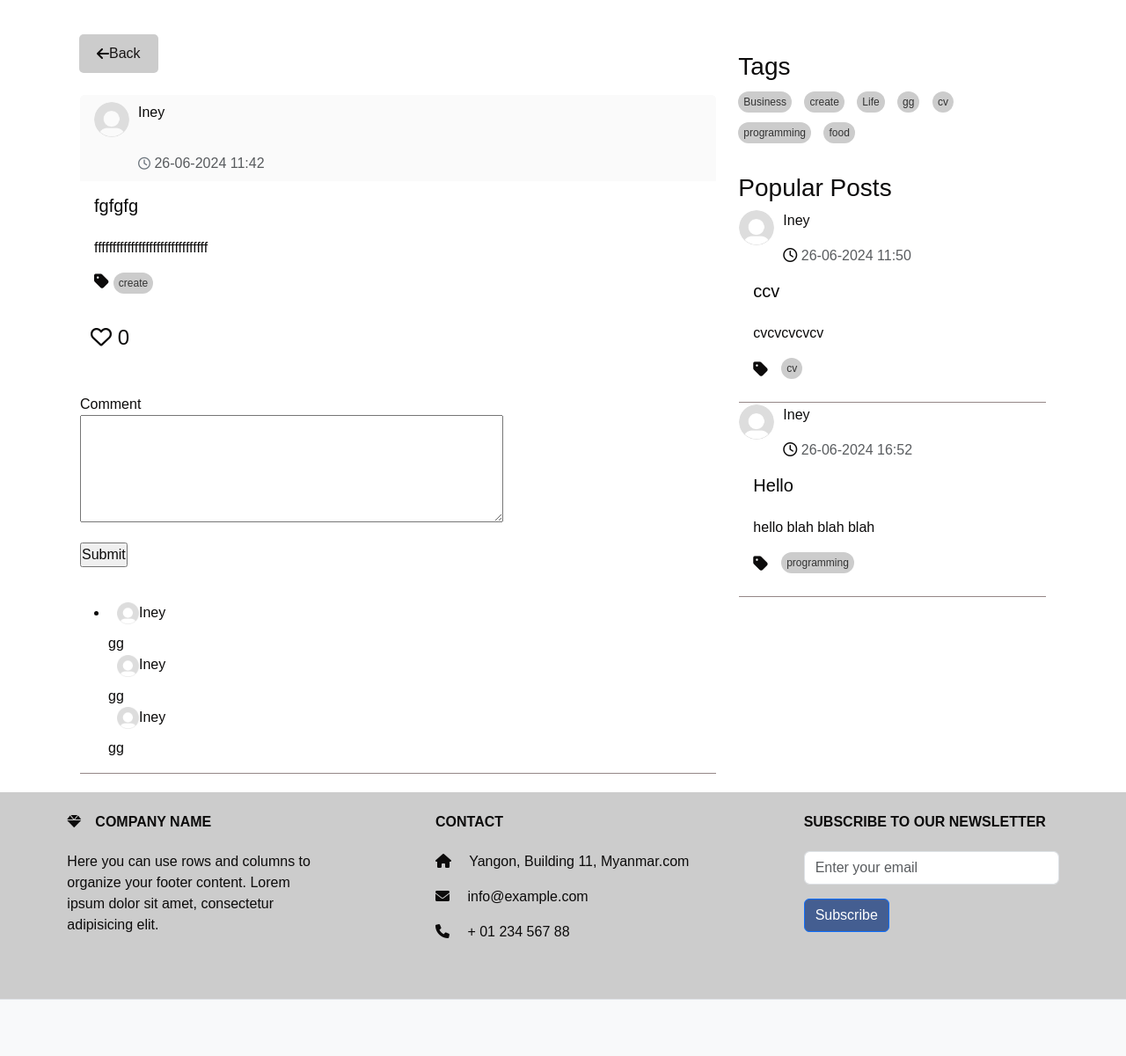
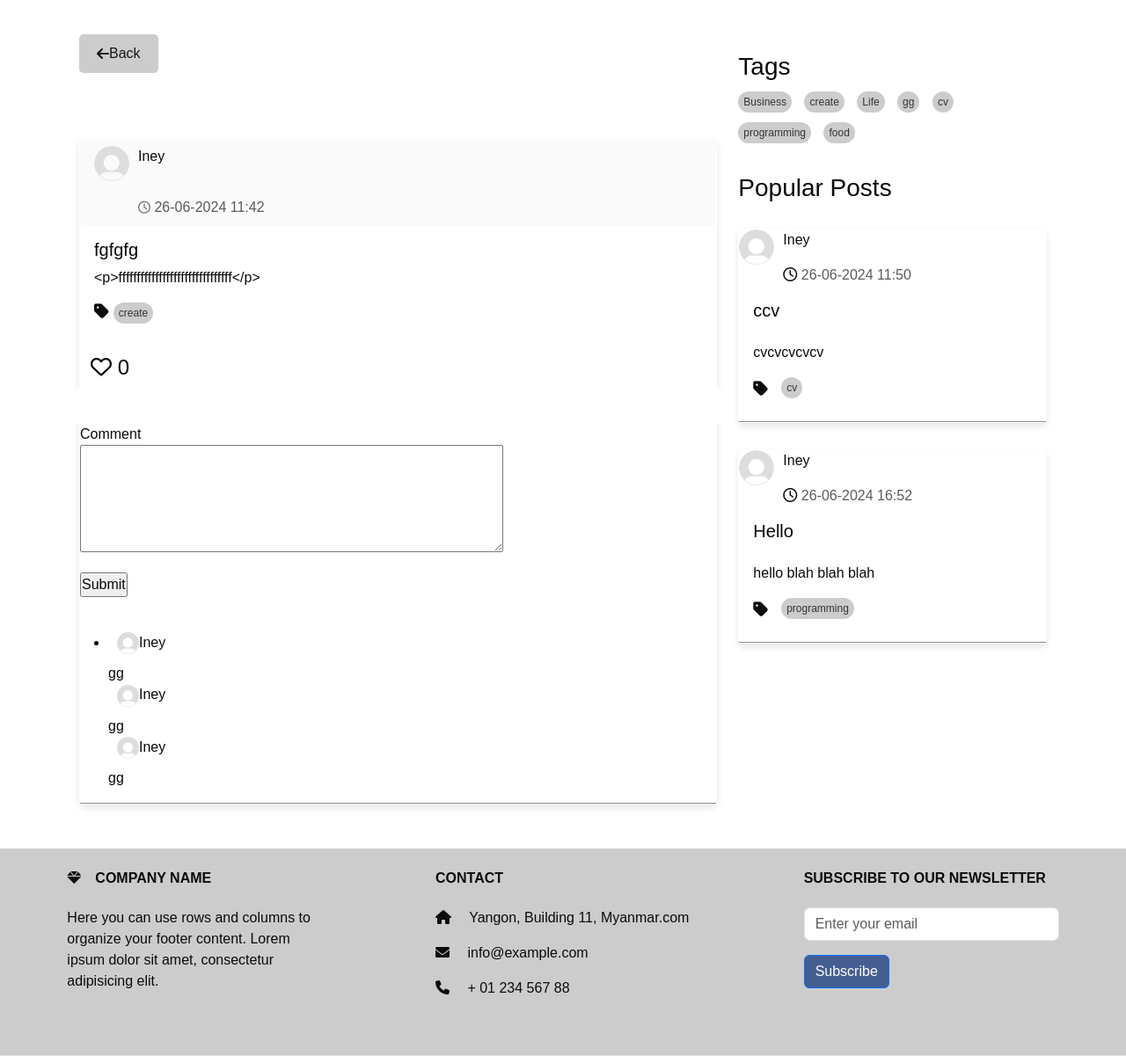
Before and after one commit to NanChitMuyarSan/FlaskBlog, a Flask app: page /full_post/1 in a window 1280 px wide. Shown: the part 77-1278 px from the top of the page at 88% size. Before the commit the page ends 1214 px from the top, so only its background shows below. Run offline with Flask 3, Linux system fonts and the light colour scheme; a user stored in the database is signed in.

Commit message:
fix post.content on full_post

```diff
--- a/static/full_post.css
+++ b/static/full_post.css
@@ -113,7 +113,7 @@ footer {
   font-size: 16px;
   text-decoration: none;
   transition: background-color 0.3s;
-  margin-left: 250px; /* Adjust as needed */
+
   margin-bottom: 20px;
 }
 
--- a/templates/full_post.html
+++ b/templates/full_post.html
@@ -11,7 +11,7 @@
   <link href="https://cdnjs.cloudflare.com/ajax/libs/font-awesome/6.0.0-beta3/css/all.min.css" rel="stylesheet">
 
 
-  <link rel="stylesheet" href="/static/home.css">
+  <link rel="stylesheet" href="/static/full_post.css">
   <link rel="stylesheet" href="/static/topnav.css" />
 
 </head>
@@ -36,6 +36,7 @@
           </a>
 
           <!-- Repeated card content will be dynamically added here -->
+
           <div class="card">
             <div class="card-header">
                 <div class="profile-image">
@@ -67,7 +68,7 @@
           </div>
           <div class="card-body">
             <h5 class="card-title">{{post.title}}</h5>
-            <p class="card-text" id="card-description">{{post.content | safe}}</p>
+            <p >{{post.content}}</p>
             <div class="tags-container">
               <ul class="list-group list-group-horizontal">
                 <i class="fas fa-tag"></i>
@@ -133,6 +134,7 @@
                               </li>
                               </ul>
         </div>
+
       </div>
       </div>
     </div>
```
Also changed, not shown: instance/users.db.
